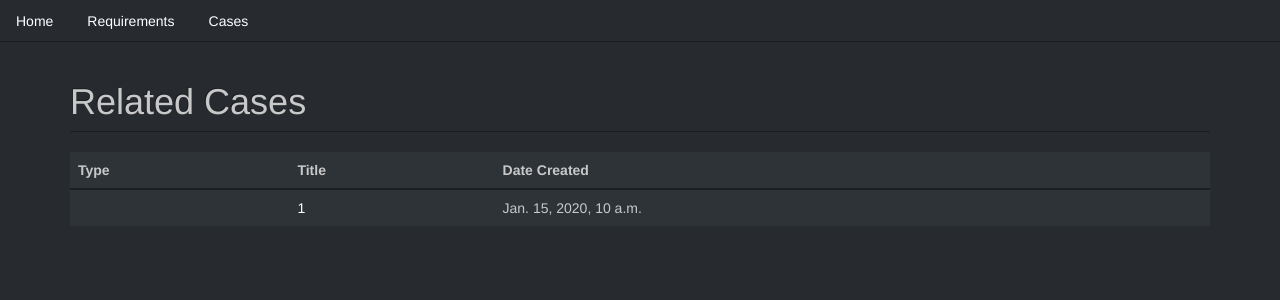
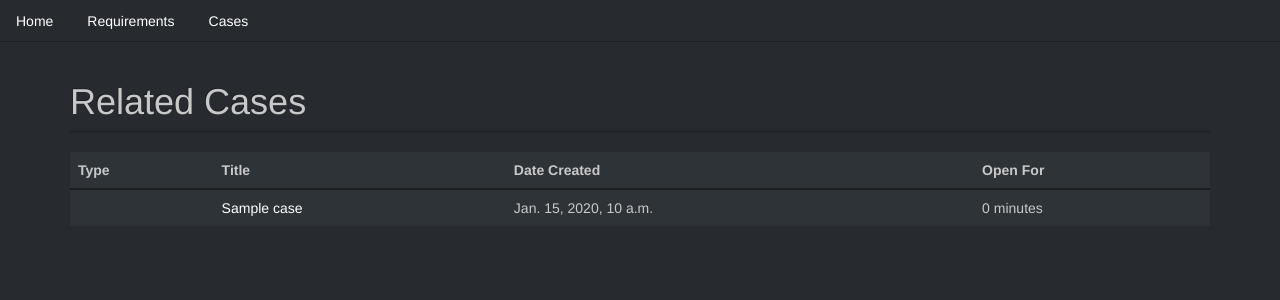
Before and after one commit to thomas-cabral/django_simple_bugs, a Django app: template simple_bugs/templates/simple_bugs/requirement_cases.html in a window 1280 px wide. Shown: the top 300 px of the page. Run offline with Django 3.2, Linux system fonts and the light colour scheme; the template is opened without the code that fills it: most values are stand-ins (such as "Sample title", 1, 10 or a date in 2020); some libraries are stand-ins or nearby versions.

Commit message:
template adjustments

```diff
--- a/simple_bugs/templates/simple_bugs/case_list.html
+++ b/simple_bugs/templates/simple_bugs/case_list.html
@@ -17,7 +17,7 @@
         Date Created
     </th>
     <th>
-        Date Updated
+        Open For
     </th>
 </tr>
 </thead>
@@ -45,7 +45,7 @@
     {{ case.created_on }}
 </td>
 <td>
-    {{ case.updated_on }}
+    {{ case.created_on|timesince }}
 </td>
 </tr>
 {% endfor %}
--- a/simple_bugs/templates/simple_bugs/requirement_cases.html
+++ b/simple_bugs/templates/simple_bugs/requirement_cases.html
@@ -13,6 +13,9 @@
     <th>
         Date Created
     </th>
+    <th>
+        Open For
+    </th>
 </tr>
 </thead>
 <tbody>
@@ -20,16 +23,19 @@
 <tr>
     <td>
     {% if case.type == 'BUG' %}
-    <i class="fa fa-bug fa-lg"></i>
+    <i class="fa fa-bug fa-lg fa-fw"></i>
     {% elif case.type == 'FEATURE_REQUEST' %}
-    <i class="fa fa-lightbulb-o fa-lg"></i>
+    <i class="fa fa-lightbulb-o fa-lg fa-fw"></i>
     {% endif %}
     </td>
     <td>
-        <a href="{% url 'simple_bugs:case_detail' case.id %}" title="{{ case.title }}">{{ case.id }}</a>
+        <a href="{% url 'simple_bugs:case_detail' case.id %}" title="{{ case.title }}">{{ case.title|truncatechars:15 }}</a>
     </td>
     <td>
         {{ case.created_on }}
+    </td>
+    <td>
+        {{ case.created_on|timesince }}
     </td>
 </tr>
 {% endfor %}
```
